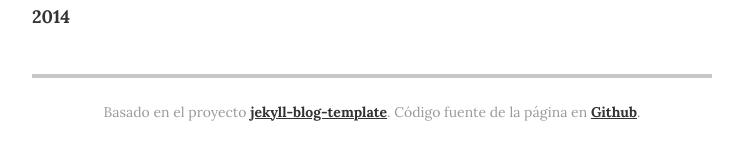
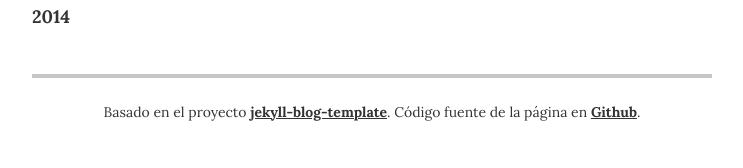
Before and after one commit to obocat/daniel_toranzo_perez, a Jekyll site: the page built from index.html, in a window 1280 px wide. Shown: the part 2350-2518 px from the top of the page, without its empty margins (268-1011 px from the left). Built offline with Jekyll 4.4.1, drawn with Linux system fonts in a browser that asks for light colours.

Commit message:
fix: resume footer

```diff
--- a/_sass/_resume.scss
+++ b/_sass/_resume.scss
@@ -162,7 +162,6 @@
   .resume-item-copy,
   .resume-item-list {
     a {
-      color: #333;
       text-decoration: none;
       border-bottom: 1px solid;
 
@@ -196,11 +195,8 @@
   .footer-line {
     margin: 0;
     font-size: .875rem;
-    color: #999;
-
     > a {
       font-weight: 700;
-      color: #333;
     }
   }
 }
```
